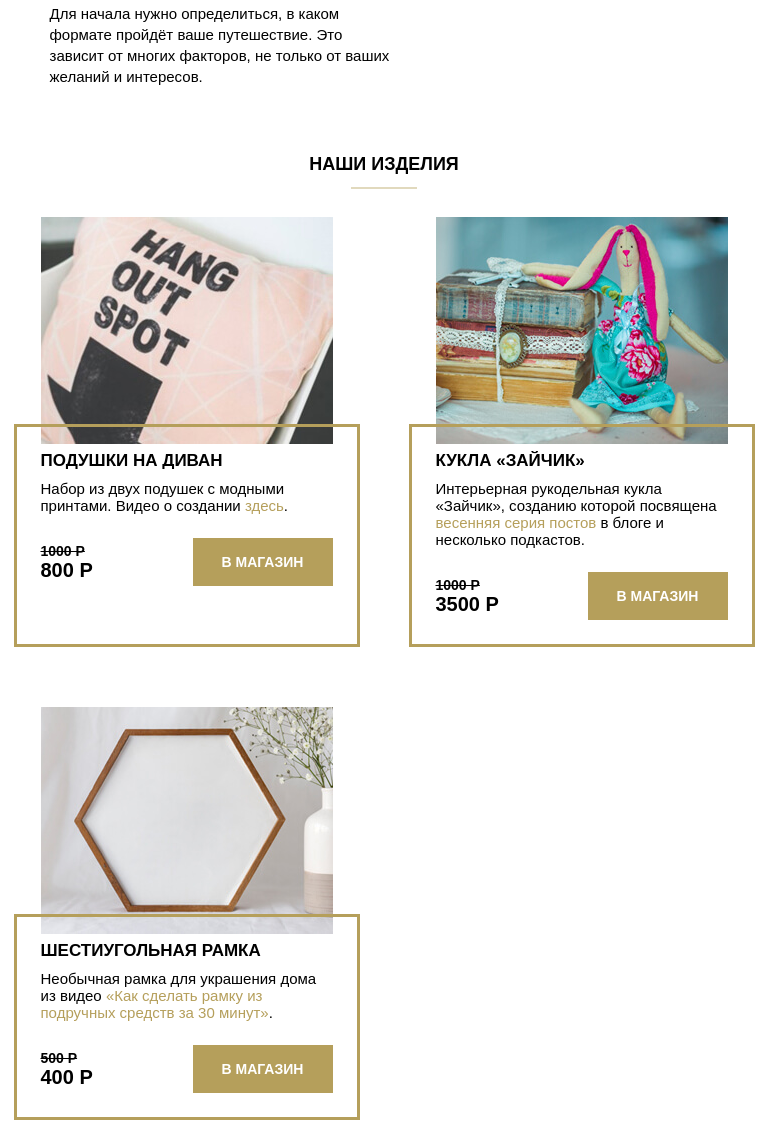
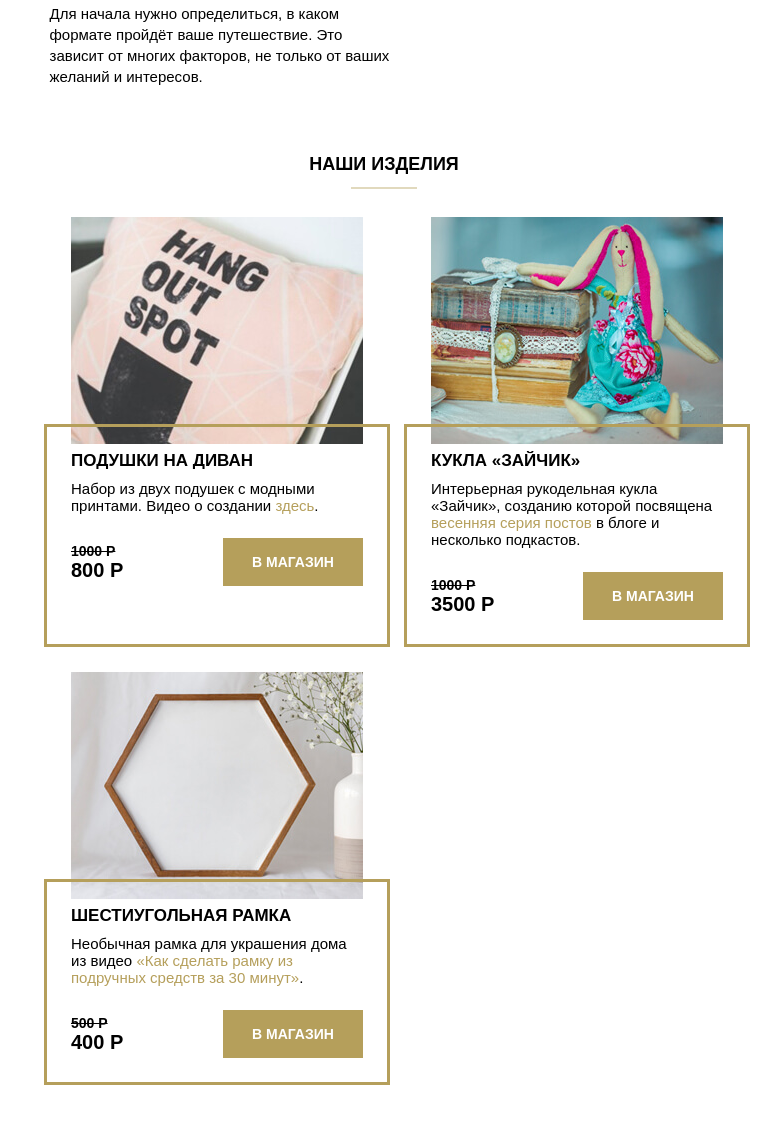
Before and after one commit to taniachris8/mq-diploma, a website: page index.html in a window 768 px wide. Shown: the part 4116-5239 px from the top of the page. Drawn offline with Linux system fonts and the light colour scheme; a web font is replaced by a local one.

```diff
--- a/css/styles.css
+++ b/css/styles.css
@@ -18,6 +18,7 @@
 
 html {
   font-size: 16px; /* 1rem = 16px */
+  height: 100%;
 }
 
 :root {
@@ -951,6 +952,7 @@
 
   .our-products {
     margin-top: 49px;
+    max-width: 697px;
   }
 
   .our-products .our-products-title {
@@ -960,6 +962,7 @@
 
   .our-products-wrapper {
     grid-template-columns: repeat(2, 1fr);
+    gap: 25px;
   }
 
   .product {
```
